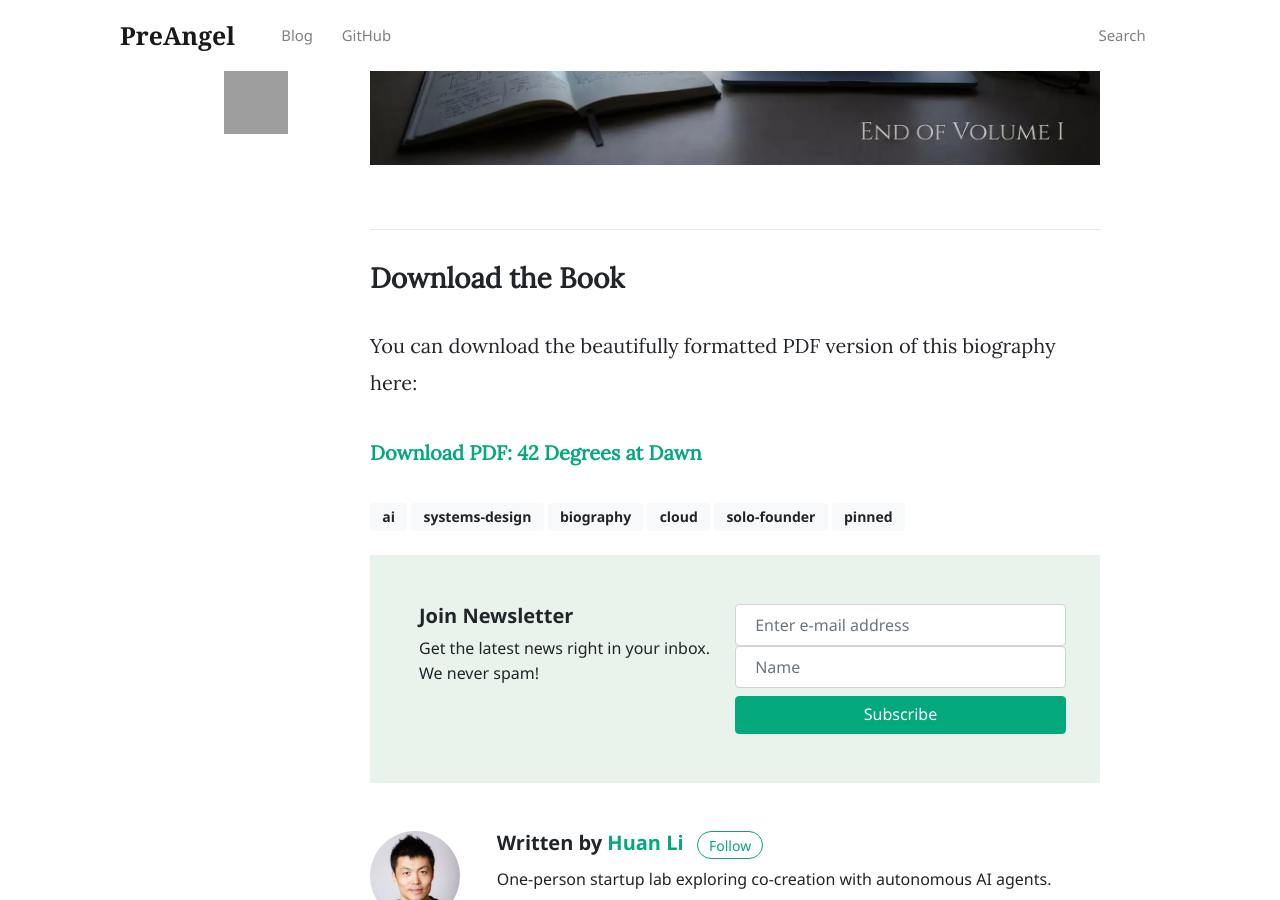
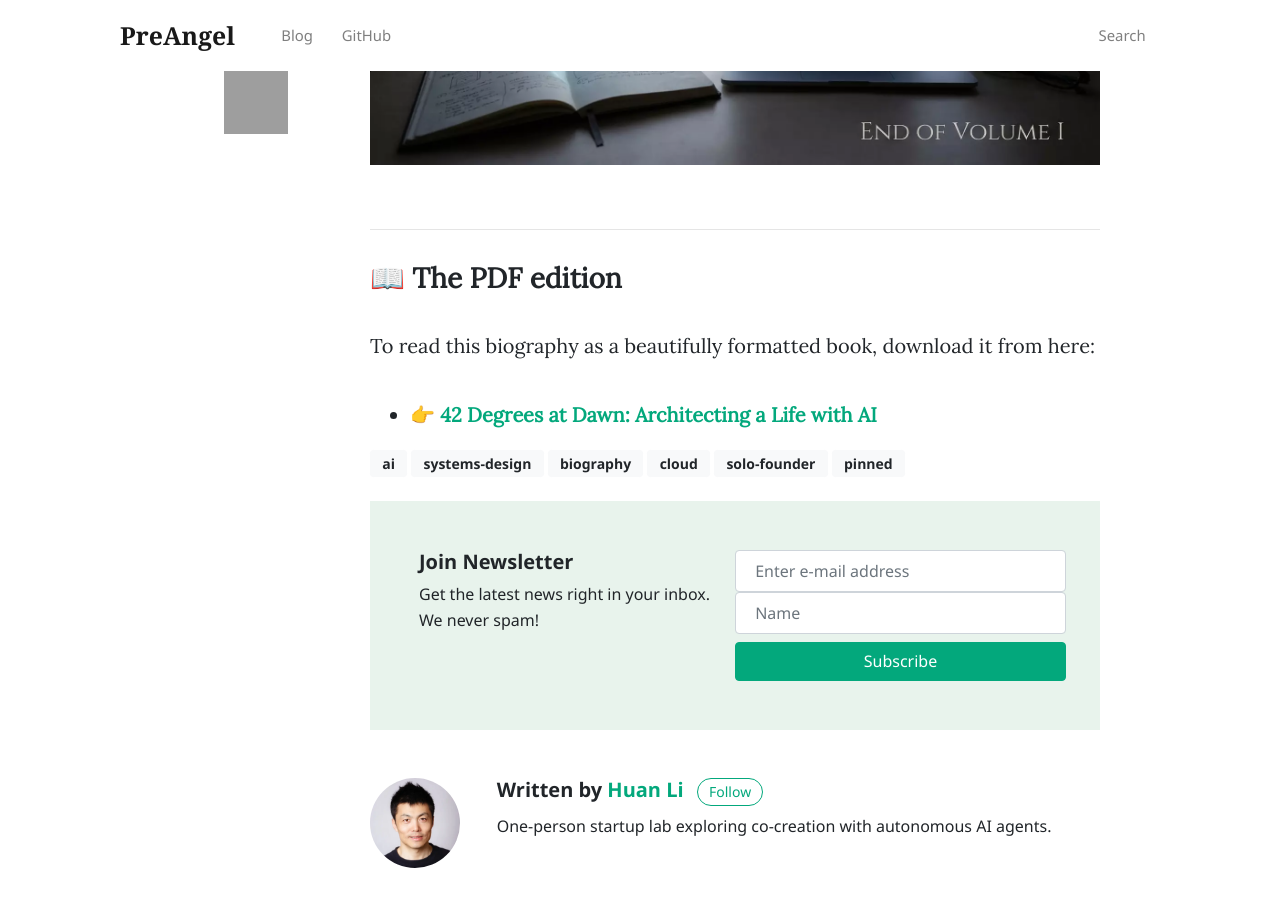
Before and after one commit to PreAngel/preangel.ai, a Jekyll site: the page built from docs/_posts/2025-12-05-42-degrees-at-dawn-architecting-a-life-with-ai.md, in a window 1280 px wide and 900 px high, scrolled down 107823 px. Built offline with Jekyll 4.4.1, drawn with Linux system fonts in a browser that asks for light colours; nearby versions of some CDN libraries; comment, search, counter and statistics services are not loaded; grey boxes are pictures that could not be loaded.

Commit message:
Revise PDF download section in biography post
Updated the download section for the PDF edition of the biography.

```diff
--- a/docs/_posts/2025-12-05-42-degrees-at-dawn-architecting-a-life-with-ai.md
+++ b/docs/_posts/2025-12-05-42-degrees-at-dawn-architecting-a-life-with-ai.md
@@ -2075,8 +2075,8 @@ It is, in its own small way, a story about **how humans and AIs began to write e
 
 ---
 
-### Download the Book
-
-You can download the beautifully formatted PDF version of this biography here:
-
-[**Download PDF: 42 Degrees at Dawn**](https://cdn.preangel.ai/assets/media/42-degrees-at-dawn-architecting-a-life-with-ai-huan-li.pdf)
+### 📖 The PDF edition
+
+To read this biography as a beautifully formatted book, download it from here:
+
+- 👉 [**42 Degrees at Dawn: Architecting a Life with AI**](https://cdn.preangel.ai/assets/media/42-degrees-at-dawn-architecting-a-life-with-ai-huan-li.pdf)
```
